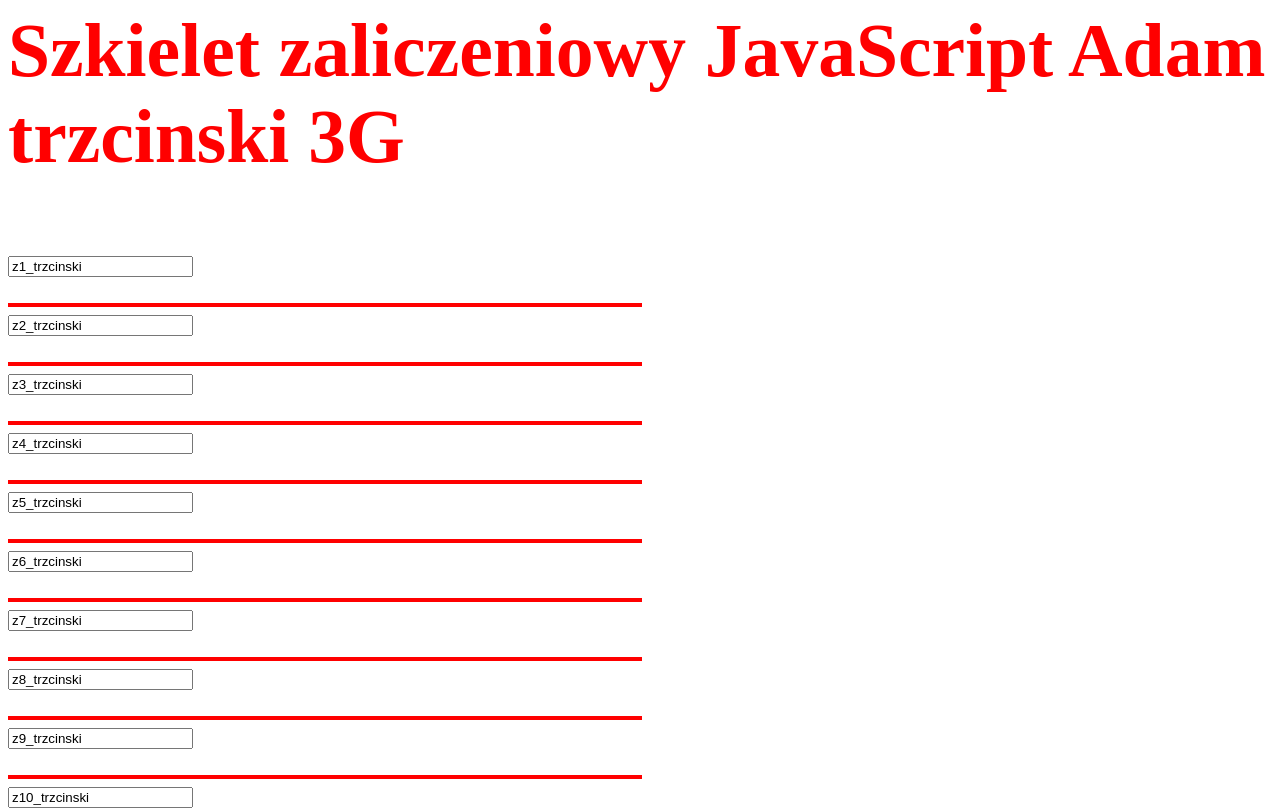
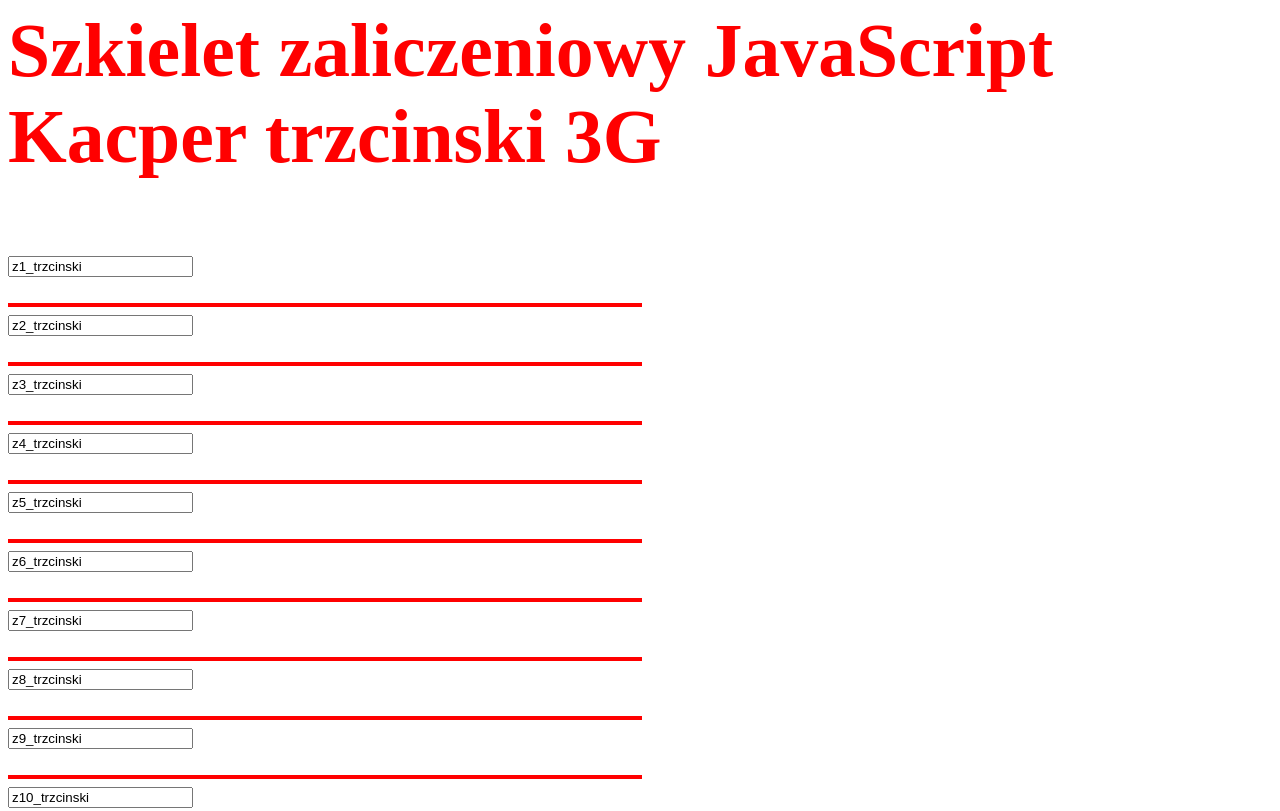
Before and after one commit to KacperTrzcinski/javascript, a plain HTML site: page index.html in a window 1280 px wide. Shown: the top 811 px of the page. Drawn offline with Linux system fonts and the light colour scheme.

Commit message:
Update index.html

```diff
--- a/index.html
+++ b/index.html
@@ -160,7 +160,7 @@
     </script>
 </head>
 <body>
-    <p style="font-size: 2cm; color: red; font-weight: bold;">Szkielet zaliczeniowy JavaScript Adam trzcinski 3G</p>
+    <p style="font-size: 2cm; color: red; font-weight: bold;">Szkielet zaliczeniowy JavaScript Kacper trzcinski 3G</p>
 
 
     <form>
```
